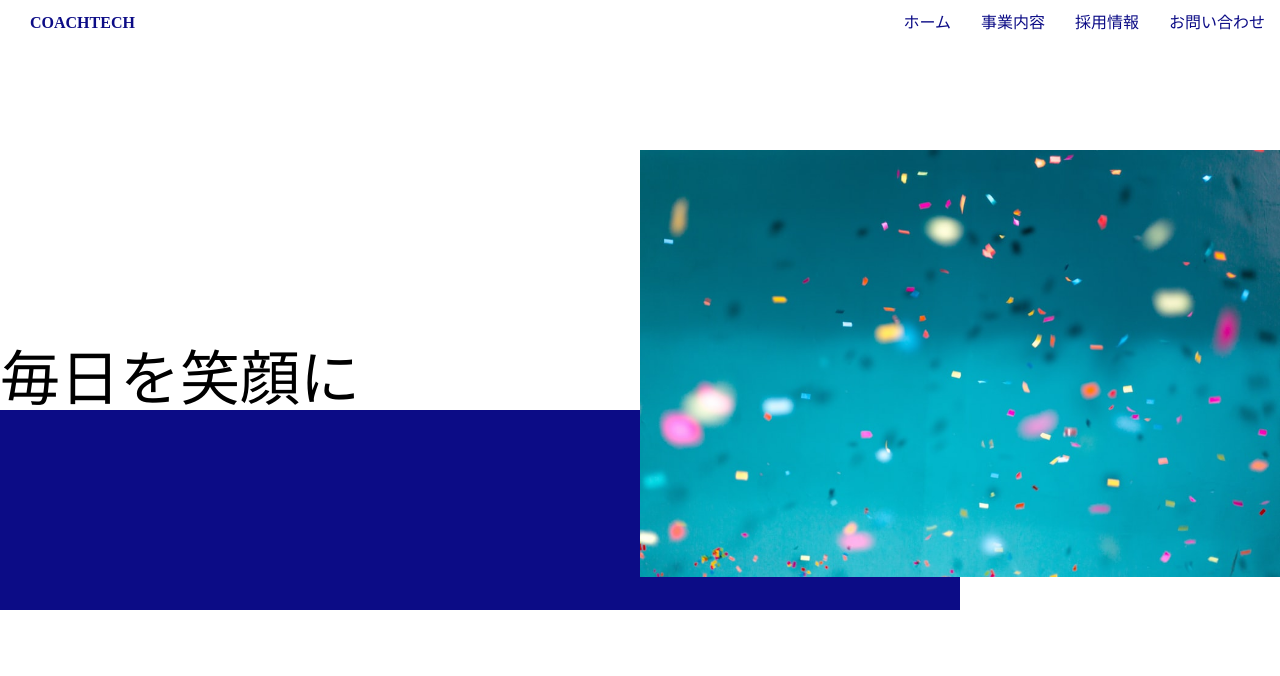
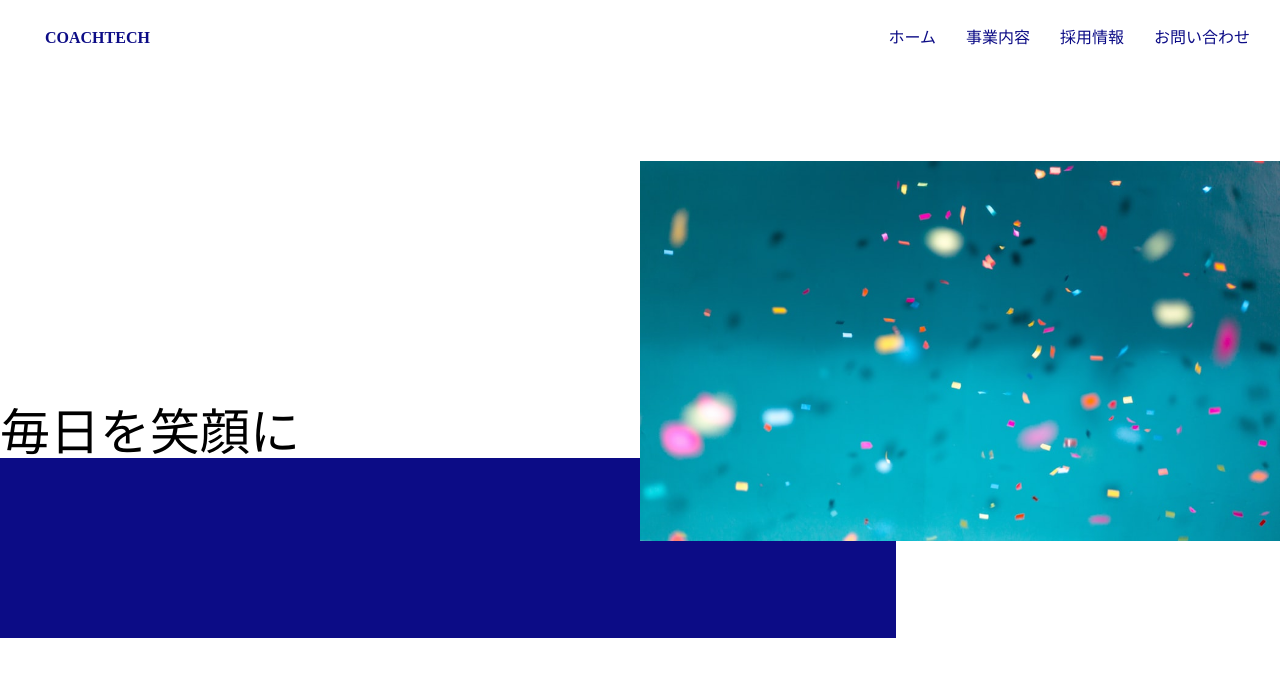
Before and after one commit to takichee/coachtech-practice-css, a plain HTML site: page index.html in a window 1280 px wide. Drawn offline with Linux system fonts and the light colour scheme.

Commit message:
1.画面幅1500px時の表示崩れを修正。2.headerにmargin追加。

```diff
--- a/index.html
+++ b/index.html
@@ -19,10 +19,10 @@
         </ul>
     </header>
     <main>
-        <div class="top">
-            <div class="top-background"></div>
-            <div class="top-text">
-                <p>毎日を笑顔に</p>
+        <div class="main-container">
+            <div class="main-right"></div>
+            <div class="main-left">
+                <p class="main-left-text">毎日を笑顔に</p>
             </div>
         </div>
     </main>
--- a/style.css
+++ b/style.css
@@ -2,7 +2,7 @@ header {
     display: flex;
     align-items: center;
     justify-content: space-between;
-    margin-bottom: 4px;
+    margin: 15px;
 }
 
 .header-logo {
@@ -25,25 +25,32 @@ header {
     color: #0c0c86;
 }
 
-.top {
-    width: 100%;
-    height: 793.75px;
-    background: url(img/firstview.jpeg) no-repeat;
-    background-size: 50%;
-    background-position: top 100px right 0;
+.main-container {
+    display: flex;
+    flex-direction: row-reverse;
+    justify-content: space-between;
+    margin-top: 100px;
     position: relative;
 }
 
-.top-text {
+.main-right {
+    height: 380px;
+    width: 50%;
+    background-image: url(img/firstview.jpeg);
+    background-size: cover;
+    color: #fff;
+}
+
+.main-left {
+    width: 70%;
+    border-bottom: solid 180px #0c0c86;
     position: absolute;
-    top: 300px;
-    border-bottom: solid 200px #0c0c86;
-    box-sizing: border-box;
-    width: 75%;
+    top: 65%;
+    left: 0;
     z-index: -1;
 }
 
-.top-text p {
-    font-size: 60px;
+.main-left-text {
+    font-size: 50px;
     line-height: 1em;
 }
```
